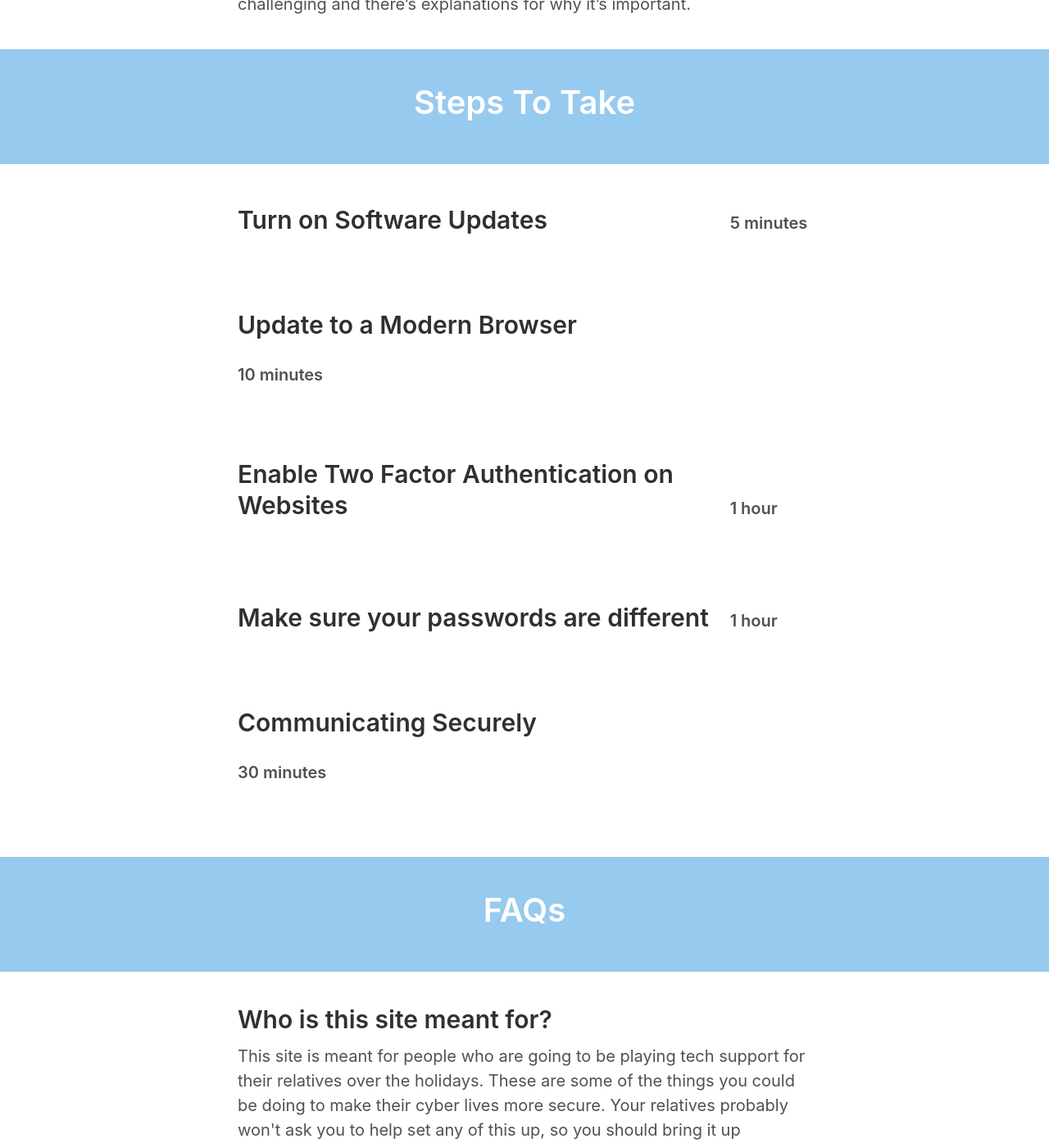
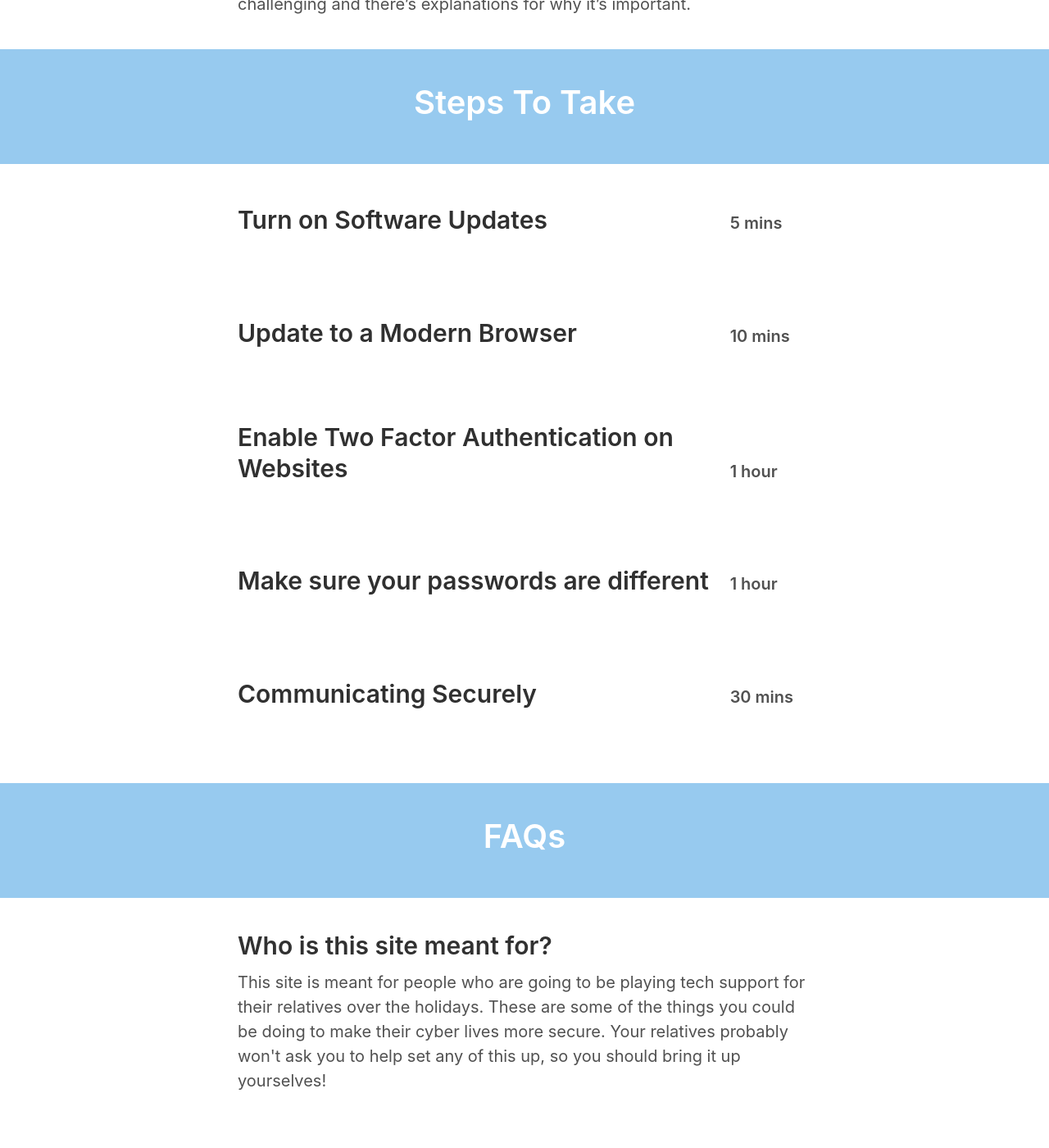
Before and after one commit to rambleraptor/christmastechsupport, a Jekyll site: the page built from index.md, in a window 1280 px wide and 1400 px high, scrolled down 1106 px. Shown: the whole window at 82% size. Built offline with Jekyll 4.4.1, drawn with Linux system fonts in a browser that asks for light colours.

Commit message:
changing minutes to mins because I don\'t css well

```diff
--- a/_steps/01-updates.md
+++ b/_steps/01-updates.md
@@ -1,7 +1,7 @@
 ---
 layout: page
 title: Turn on Software Updates
-time: 5 minutes
+time: 5 mins
 ---
 The biggest thing you can do is to update the software on all of your devices. This means computers, phones, tablets, routers, game consoles - pretty much everything with a microchip. Most software updates don't add new features. They fix security bugs. By not updating your software, you're leaving yourself vulnerable to security glitches that hackers are well aware of.
 
--- a/_steps/02-browsers.md
+++ b/_steps/02-browsers.md
@@ -1,7 +1,7 @@
 ---
 layout: page
 title: Update to a Modern Browser
-time: 10 minutes
+time: 10 mins
 ---
 Older browsers are a mess. They're insecure and they don't work well with modern websites, amongst many other issues. If you're not using a modern browser (Firefox, Chrome, Safari, Edge), you really should be.
 
--- a/_steps/05-messaging.md
+++ b/_steps/05-messaging.md
@@ -1,7 +1,7 @@
 ---
 layout: page
 title: Communicating Securely
-time: 30 minutes
+time: 30 mins
 ---
 
 There's lots of good options now for being able to talk to your family and friends securely. Old messaging protocols like SMS are insecure, designed in a world without strong encryption.
```
